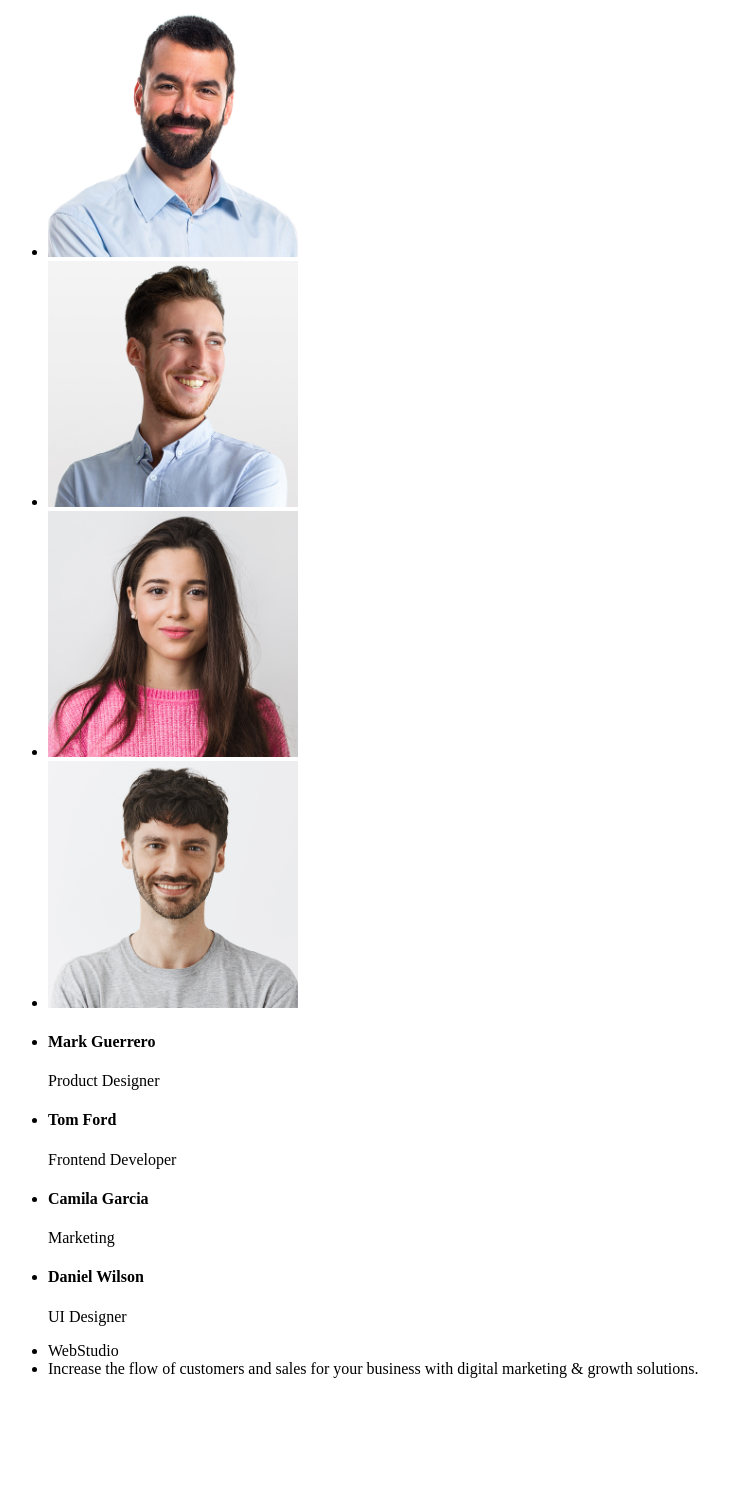
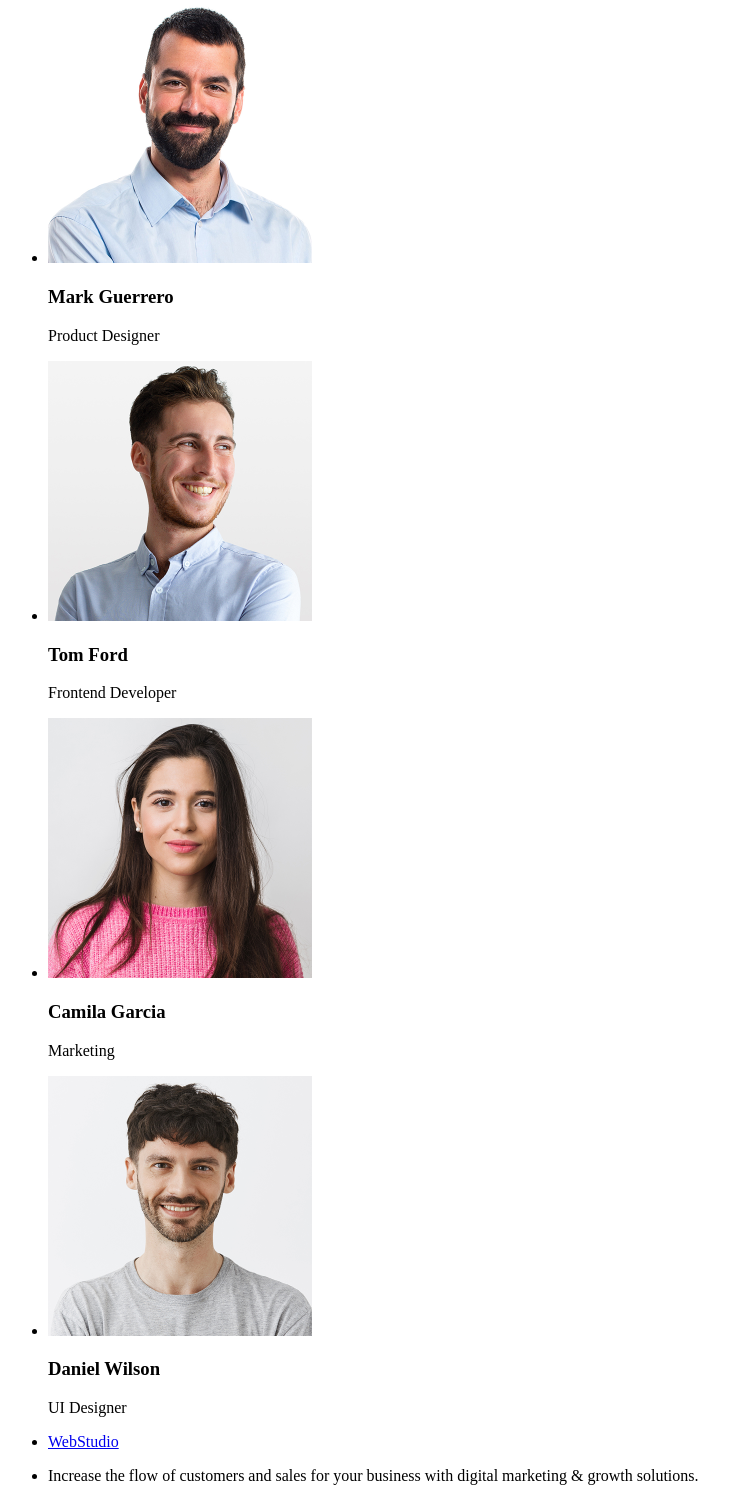
Before and after one commit to pancheshnyi/goit-markup-hw-01, a plain HTML site: page index.html in a window 1280 px wide. Shown: the part 609-2110 px from the top of the page, without its empty margins (0-729 px from the left). Before the commit the page ends 2003 px from the top, so only its background shows below. Drawn offline with Linux system fonts and the light colour scheme.

Commit message:
dz1 error3

```diff
--- a/index.html
+++ b/index.html
@@ -9,7 +9,7 @@
   <body>
     <header>
       <nav>
-        <a href="/index.html">WebStudio</a>
+        <a href="./index.html">WebStudio</a>
         <ul>
           <li><a href="">Studio</a></li>
           <li><a href="">Portfolio</a></li>
@@ -18,8 +18,8 @@
       </nav>
 
       <ul>
-        <li>info@devstudio.com</li>
-        <li>+11 (000) 111-11-11</li>
+        <li><a href="mailto:info@devstudio.com">info@devstudio.com</a></li>
+        <li><a href="tel:+11 (000) 111-11-11">+11 (000) 111-11-11</a></li>
       </ul>
     </header>
 
@@ -53,7 +53,7 @@
             </p>
           </li>
           <li>
-            <h2>Technologies</h2>
+            <h3>Technologies</h3>
             <p>
               Design practice focused on digital experiences. We bring forth a
               deep passion for problem-solving.
@@ -64,32 +64,30 @@
 
       <section>
         <h2>Our Team</h2>
-        <ul>
-          <li>
-            <img src="/images/img-3.jpg" width="250" alt="Product Designer" />
-          </li>
-          <li>
-            <img src="/images/img-2.jpg" width="250" alt="Frontend Developer" />
-          </li>
-          <li><img src="/images/img-1.jpg" width="250" alt="Marketing" /></li>
-          <li><img src="/images/img.jpg" width="250" alt="UI Designer" /></li>
-        </ul>
 
         <ul>
           <li>
-            <h4>Mark Guerrero</h4>
+            <img src="./images/img-3.jpg" width="264" alt="Product Designer" />
+            <h3>Mark Guerrero</h3>
             <p>Product Designer</p>
           </li>
           <li>
-            <h4>Tom Ford</h4>
+            <img
+              src="./images/img-2.jpg"
+              width="264"
+              alt="Frontend Developer"
+            />
+            <h3>Tom Ford</h3>
             <p>Frontend Developer</p>
           </li>
           <li>
-            <h4>Camila Garcia</h4>
+            <img src="./images/img-1.jpg" width="264" alt="Marketing" />
+            <h3>Camila Garcia</h3>
             <p>Marketing</p>
           </li>
           <li>
-            <h4>Daniel Wilson</h4>
+            <img src="./images/img.jpg" width="264" alt="UI Designer" />
+            <h3>Daniel Wilson</h3>
             <p>UI Designer</p>
           </li>
         </ul>
@@ -98,10 +96,12 @@
 
     <footer>
       <ul>
-        <li>WebStudio</li>
+        <li><a href="./index.html">WebStudio</a></li>
         <li>
-          Increase the flow of customers and sales for your business with
-          digital marketing & growth solutions.
+          <p>
+            Increase the flow of customers and sales for your business with
+            digital marketing & growth solutions.
+          </p>
         </li>
       </ul>
     </footer>
```
